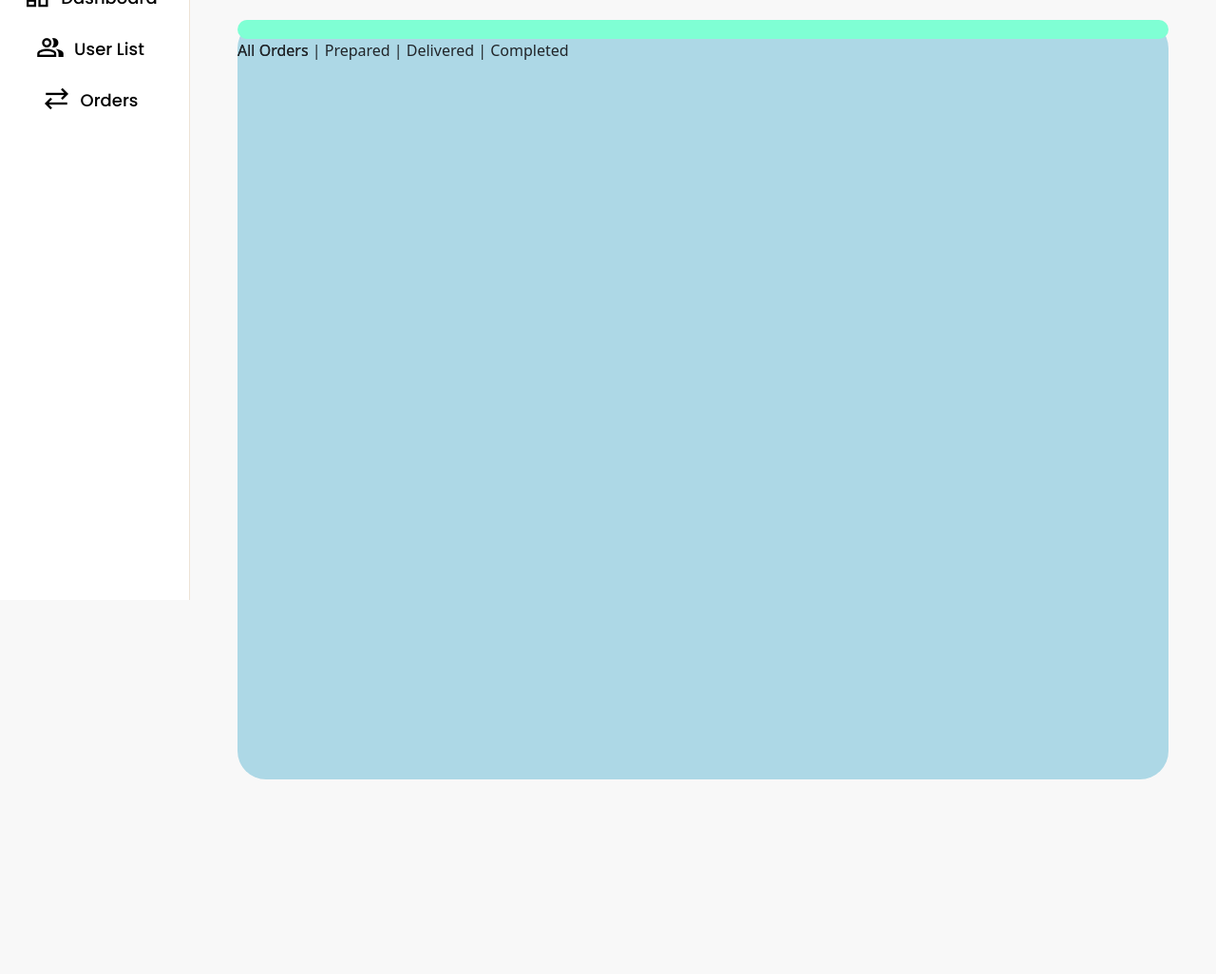
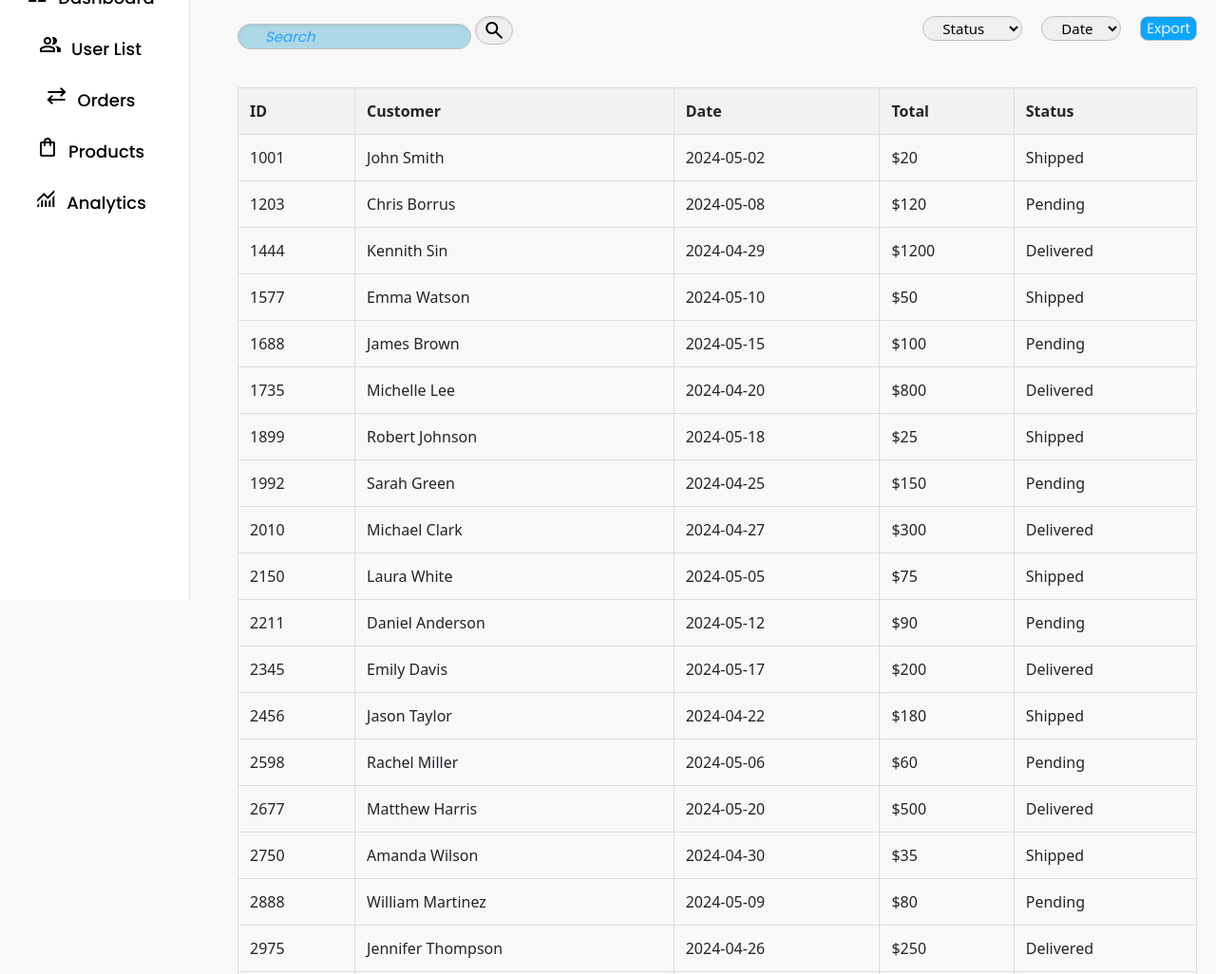
Before and after one commit to Johnsaro/BizBazaar, a plain HTML site: page src/D-Order Catalog/Order.html in a window 1280 px wide. Shown: the part 168-1194 px from the top of the page at 95% size. Drawn offline with nearby package versions, Linux system fonts and the light colour scheme.

Commit message:
Add New UI and filter in table view order list

```diff
--- /dev/null
+++ b/src/D-Order Catalog/Components/Order-Template.css
@@ -0,0 +1,185 @@
+body {
+  margin: 0;
+  padding-left: 90px;
+  margin-top: 120px;
+  margin-left: 160px;
+  margin-right: 20px;
+  background-color: rgb(248, 248, 248);
+}
+
+.Header-title {
+  height: 45px;
+  display: flex;
+  flex-direction: row;
+  justify-content: space-between;
+  text-align: center;
+}
+
+.page-title {
+  font-size: 30px;
+  font-family: "Poppins", sans-serif;
+}
+
+.notifications-icon {
+  height: 30px;
+}
+
+.notifications-icon-container {
+  position: relative;
+}
+
+.notifications-count {
+  position: absolute;
+  top: -2px;
+  right: -5px;
+  background-color: rgb(200, 0, 0);
+  color: white;
+  font-size: 11px;
+  padding-left: 5px;
+  padding-right: 5px;
+  padding-top: 2px;
+  padding-bottom: 2px;
+  border-radius: 10px;
+}
+
+/* .container-wrap{
+    height: 100vh;
+    background-color: lightblue;
+    margin-top: 24px;
+    margin-right: 30px;
+    border-radius: 30px;
+  } */
+
+.header-status {
+  height: 20px;
+  background-color: aquamarine;
+  padding-top: 20px;
+  display: flex;
+  justify-content: left;
+  border-radius: 30px;
+}
+
+span {
+  color: white;
+  font-size: 24px;
+  padding-top: 4px;
+  padding-right: 4px;
+  margin-right: 5px;
+}
+
+header {
+  height: 64px;
+  background-color: rgb(30, 136, 229);
+  display: flex;
+  flex-direction: row;
+  justify-content: space-between;
+  align-items: center;
+  padding: 4px 16px;
+
+  position: fixed;
+  top: 0;
+  left: 0;
+  right: 0;
+  z-index: 100;
+}
+
+.user-profile-settings {
+  /*admin panel sidebar*/
+  height: 40px;
+  width: 120px;
+  display: flex;
+  justify-content: center;
+}
+
+.app-logo {
+  width: 36px;
+}
+
+.btn-icon {
+  color: rgb(255, 255, 255);
+  background-color: rgb(30, 136, 229);
+  height: 40px;
+  width: 45px;
+  border: none;
+  border-radius: 30px;
+
+  font-size: 2em;
+  cursor: pointer;
+}
+
+.logo {
+  position: absolute;
+  top: 0;
+}
+
+.middle-section {
+  height: 40px;
+  width: 80px;
+  width: 300px;
+  background-color: aqua;
+}
+.right-section {
+  display: flex;
+  justify-content: space-between;
+  flex-direction: row;
+  text-align: center;
+  height: 40px;
+  width: 120px;
+}
+.profile-icon {
+  color: white;
+  height: 22px;
+  padding-top: 2px;
+  margin-left: 12px;
+}
+
+.admin-panel-side {
+  font-family: "Poppins", sans-serif;
+  color: black;
+  font-weight: 700;
+  font-size: 24px;
+  text-align: center;
+  padding-top: 12px;
+}
+
+.main-sidebar {
+  position: fixed;
+  left: 0;
+  bottom: 0;
+  top: 72px;
+  /* background-color: rgb(238, 171, 171); */
+  width: 200px;
+  z-index: 200;
+  padding-top: 5px;
+  border-right-width: 1px;
+  border-right-style: solid;
+  border-right-color: rgb(237, 227, 213);
+  background-color: white;
+}
+.sidebar-link {
+  display: flex;
+  justify-content: center;
+  cursor: pointer;
+
+  margin: 20px;
+  transition: backgroud-color 0.15s;
+}
+
+.sidebar-link:hover {
+  background-color: rgb(243, 234, 223);
+}
+
+.sidebar-icon {
+  font-size: 30px;
+  margin-right: 6px;
+  color: black;
+}
+
+.sidebar-title {
+  font-family: "Poppins", sans-serif;
+  font-size: 18px;
+  font-weight: 500;
+  text-align: center;
+  padding-top: 7px;
+  color: black;
+}
--- a/src/D-Order Catalog/Components/Table-style.css
+++ b/src/D-Order Catalog/Components/Table-style.css
@@ -1,11 +1,72 @@
 .search-filter-container {
   margin-top: 20px;
+  margin-bottom: 40px;
+  display: flex;
+  flex-direction: row;
+  justify-content: space-between;
 }
 
-.search-bar,
+.filter-section {
+  direction: flex;
+  justify-content: center;
+}
+
+.dropdown-section {
+  flex: 1;
+  display: flex;
+  text-align: center;
+  justify-content: right;
+}
+
 .filter-dropdown {
-  border-radius: 16px;
-  border-width: 1px solid rgb(160, 156, 156);
+  height: 26px;
+  margin-right: 20px;
+  padding-left: 16px;
+  font-size: 15px;
+  font-weight: 400;
+  border-radius: 20px;
+  border: 1px solid rgb(192, 192, 192);
+}
+.search-bar {
+  justify-content: center;
+  background-color: lightblue;
+  font-size: 15px;
+  font-weight: 400;
+  border-radius: 20px;
+  padding-left: 20px;
+  border: 1px solid rgb(192, 192, 192);
+  box-shadow: inset 1px 2px 3px rgba(0, 0, 0, 0.05);
+}
+
+.search-bar::placeholder {
+  padding: 8px;
+  font-family: "Poppins", sans-serif;
+  color: #23a3ff;
+  font-style: italic;
+}
+
+.error {
+  margin-top: 20px;
+  font-family: "Poppins", sans-serif;
+}
+
+.filter-btn {
+  height: 30px;
+  width: 40px;
+  border-radius: 20px;
+  border: 1px solid rgb(192, 192, 192);
+  box-shadow: inset 1px 2px 3px rgba(0, 0, 0, 0.05);
+  width: 40px;
+}
+
+.filter-btn:hover {
+  box-shadow: inset 1px 2px 3px rgba(0, 0, 0, 0.05);
+}
+
+.filter-icon {
+  color: black;
+  padding: 1px;
+  font-size: 8px;
 }
 
 .filter-dropdown {
@@ -13,14 +74,23 @@
 }
 
 .export-btn {
-  margin-left: 50%;
-  border: none;
+  height: 26px;
   border-radius: 8px;
+  border: 1px solid rgb(192, 192, 192);
+  box-shadow: inset 1px 2px 3px rgba(0, 0, 0, 0.05);
   background-color: rgb(12, 166, 255);
   color: #f1f1f1;
+  font-size: 15px;
+  font-family: "Poppins", sans-serif;
+  transition: background-color 0.28s, color 0.15s;
 }
 
-.order-table {
+.export-btn:hover {
+  background-color: #3ace69;
+  color: black;
+}
+
+.data-table {
   width: 100%;
   border-collapse: collapse;
   margin: 20px 0;
@@ -28,27 +98,27 @@
   text-align: left;
 }
 
-.order-table caption {
+.data-table caption {
   font-size: 18px;
   margin-bottom: 10px;
   font-weight: bold;
 }
 
-.order-table th,
-.order-table td {
+.data-table th,
+.data-table td {
   padding: 12px;
   border: 1px solid #ddd;
 }
 
-.order-table th {
+.data-table th {
   background-color: #f2f2f2;
 }
 
-.order-table tr:nth-child(even) {
+.data-table tr:nth-child(even) {
   background-color: #f9f9f9;
 }
 
-.order-table tr:hover {
+.data-table tr:hover {
   background-color: #f1f1f1;
 }
 
--- a/src/D-Order Catalog/Order.html
+++ b/src/D-Order Catalog/Order.html
@@ -11,13 +11,15 @@
   <head>
     <meta charset="UTF-8" />
     <meta name="viewport" content="width=device-width, initial-scale=1.0" />
-    <title>Admin panel</title>
+    <title>Orders</title>
+
+    <link rel="stylesheet" href="Components/Order-Template.css" />
+    <link rel="stylesheet" href="Components/Table-style.css">
 
     <link rel="stylesheet" href="https://cdnjs.cloudflare.com/ajax/libs/font-awesome/6.5.2/css/all.min.css" integrity="sha512-SnH5WK+bZxgPHs44uWIX+LLJAJ9/2PkPKZ5QiAj6Ta86w+fsb2TkcmfRyVX3pBnMFcV7oQPJkl9QevSCWr3W6A==" crossorigin="anonymous" referrerpolicy="no-referrer" />
     <link rel="stylesheet" href="https://fonts.googleapis.com/css2?family=Material+Symbols+Outlined:opsz,wght,FILL,GRAD@24,400,0,0"/>
     <link rel="preconnect" href="https://fonts.googleapis.com">
     <link rel="preconnect" href="https://fonts.gstatic.com" crossorigin>
-    <link rel="stylesheet" href="Components/Template.css" />
     <link href="https://fonts.googleapis.com/css2?family=Poppins:wght@400;500;600;700&family=Raleway:ital,wght@0,100..900;1,100..900&display=swap" rel="stylesheet">
     <link href="https://cdn.jsdelivr.net/npm/bootstrap@5.0.2/dist/css/bootstrap.min.css" rel="stylesheet" integrity="sha384-EVSTQN3/azprG1Anm3QDgpJLIm9Nao0Yz1ztcQTwFspd3yD65VohhpuuCOmLASjC" crossorigin="anonymous">
   </head>
@@ -69,22 +71,6 @@
     border-radius: 10px;
   }
 
-  .container-wrap{
-    height: 100vh;
-    background-color: lightblue;
-    margin-top: 24px;
-    margin-right: 30px;
-    border-radius: 30px;
-  }
-
-  .header-status {
-    height: 20px;
-    background-color: aquamarine;
-    padding-top: 20px;
-    display: flex;
-    justify-content: left;
-    border-radius: 30px;
-  }
 
   </style>
   <body>
@@ -126,6 +112,20 @@
             </span>
           <span class="sidebar-title"> Orders</span>
       </div>
+
+      <div class="sidebar-link" data-target="../D-Products/Products.html">
+        <span class="sidebar-icon material-symbols-outlined">
+          shopping_bag
+          </span>
+          <span class="sidebar-title">Products</span>
+      </div>
+
+      <div class="sidebar-link" data-target="../D-Analytics/Analytics.html">
+        <span class="sidebar-icon material-symbols-outlined">
+          monitoring
+          </span>
+          <span class="sidebar-title">Analytics</span>
+      </div>
     </nav>
 
     <main>
@@ -135,37 +135,75 @@
             Order
         </div>
         <div class="notifications-icon-container">
-            <img class="notifications-icon" src="notifications.svg" />
+            <img class="notifications-icon" src="../../Img/notification.svg" />
             <div class="notifications-count">5</div>
           </div>
       </div>
 
 
-      <div class="container-wrap">
-        <div class="header-status">
-            <div class="all-orders">
-                All Orders
-            </div>
-        </div>
-        All Orders | Prepared | Delivered | Completed
-    </div>
-    </main>
-
-    <script>
-
-      document.addEventListener("DOMContentLoaded", () => {
-        document.querySelectorAll(".sidebar-link").forEach((link) => {
-          link.addEventListener("click", () => {
-            const target = link.getAttribute("data-target");
-            if (target) {
-              window.location.href = target;
-            }
-          });
-        });
-      });
+      <!-- <div class="container-wrap"> -->
 
 
-  </script>
+    <div class="search-filter-container">
+      <div class="filter-section">
+      <input type="text" class="search-bar" id="filterInput" placeholder="Search">
+            <!-- <p id="errorMessage" class="error"></p> -->
+      <button class="filter-btn" type="button" onclick="filterTable()">
+        <span class="filter-icon material-symbols-outlined">
+          search
+        </span>
+      </button>
+    </div>
+
+    <div class="dropdown-section">
+      <select class="filter-dropdown" id="status-filter">
+        <option value="">Status</option>
+        <option value="shipped">Shipped</option>
+        <option value="pending">Pending</option>
+        <option value="delivered">Delivered</option>
+      </select>
+      <select class="filter-dropdown" id="date-filter">
+        <option value="">Date</option>
+        <option value="latest">Latest</option>
+        <option value="oldest">Oldest</option>
+      </select>
+    </div>
+
+    <button class="export-btn" onclick="exportToExcel()">Export</button>
+
+</div>
+<div id="tableContainer"></div>
+  <p id="errorMessage" class="error"></p>
+        <div class="pagination">
+          <a href="#">&laquo;</a>
+          <a href="Order.html">1</a>
+          <a class="active" href="#">2</a>
+          <a href="#">3</a>
+          <a href="#">4</a>
+          <a href="#">5</a>
+          <a href="#">6</a>
+          <a href="#">&raquo;</a>
+        </div>
+</div>
+</main>
+<!--
+  +--------------------------------------------------------+
+|                     Order List View                    |
++--------------------------------------------------------+
+| Search: [___________] Filter: [Status ▼] [Date ▼]      |
++--------------------------------------------------------+
+| Order ID | Customer Name | Date       | Status  | Total |
+|--------------------------------------------------------|
+| 1001     | John Doe      | 2024-05-01 | Pending | $120  |
+| 1002     | Jane Smith    | 2024-05-02 | Shipped | $80   |
+| 1003     | Alice Johnson | 2024-05-03 | Delivered | $150|
+|--------------------------------------------------------|
+| << Prev | Page 1 of 10 | Next >>                       |
++--------------------------------------------------------+
+
+-->
+
+    <script src="scripts/main.js"></script>
   </body>
 </html>
 
--- /dev/null
+++ b/src/D-Order Catalog/scripts/main.js
@@ -0,0 +1,277 @@
+document.addEventListener("DOMContentLoaded", () => {
+  document.querySelectorAll(".sidebar-link").forEach((link) => {
+    link.addEventListener("click", () => {
+      const target = link.getAttribute("data-target");
+      if (target) {
+        window.location.href = target;
+      }
+    });
+  });
+});
+// Action if user click the sidebar options
+
+// Function to export the table data to Excel
+function exportToExcel() {
+  // Select the table with the class "order-table"
+  const table = document.querySelector("#tableContainer");
+  // Ensure the table element exists
+  if (!table) {
+    console.error("Table element not found");
+    return;
+  }
+  // Select all rows in the table
+  const rows = table.querySelectorAll("tr");
+  // Initialize a string to hold CSV content
+  let csvContent = "data:text/csv;charset=utf-8,";
+  // Iterate over each row in the table
+  rows.forEach(function (row) {
+    // Select all cells (both td and th) in the current row
+    const cells = row.querySelectorAll("td, th");
+    // Initialize an array to hold the data for the current row
+    let rowData = [];
+    // Iterate over each cell in the current row
+    cells.forEach(function (cell) {
+      // Add the text content of the cell to the rowData array, trimming any extra whitespace
+      rowData.push(cell.textContent.trim());
+    });
+    // Join the rowData array into a comma-separated string and add it to the CSV content
+    csvContent += rowData.join(",") + "\r\n";
+  });
+  // Encode the CSV content as a URI
+  const encodedUri = encodeURI(csvContent);
+  // Create a temporary link element
+  const link = document.createElement("a");
+  // Set the href attribute of the link to the encoded URI
+  link.setAttribute("href", encodedUri);
+  // Set the download attribute of the link to specify the filename
+  link.setAttribute("download", "order_list.csv");
+  // Append the link to the document body
+  document.body.appendChild(link);
+  // Programmatically click the link to trigger the download
+  link.click();
+  // Remove the link from the document after the download is triggered
+  document.body.removeChild(link);
+}
+
+//Filtering a table
+const data = [
+  {
+    id: 1001,
+    customer: "John Smith",
+    date: "2024-05-02",
+    total: "$20",
+    status: "Shipped",
+  },
+  {
+    id: 1203,
+    customer: "Chris Borrus",
+    date: "2024-05-08",
+    total: "$120",
+    status: "Pending",
+  },
+  {
+    id: 1444,
+    customer: "Kennith Sin",
+    date: "2024-04-29",
+    total: "$1200",
+    status: "Delivered",
+  },
+  {
+    id: 1577,
+    customer: "Emma Watson",
+    date: "2024-05-10",
+    total: "$50",
+    status: "Shipped",
+  },
+  {
+    id: 1688,
+    customer: "James Brown",
+    date: "2024-05-15",
+    total: "$100",
+    status: "Pending",
+  },
+  {
+    id: 1735,
+    customer: "Michelle Lee",
+    date: "2024-04-20",
+    total: "$800",
+    status: "Delivered",
+  },
+  {
+    id: 1899,
+    customer: "Robert Johnson",
+    date: "2024-05-18",
+    total: "$25",
+    status: "Shipped",
+  },
+  {
+    id: 1992,
+    customer: "Sarah Green",
+    date: "2024-04-25",
+    total: "$150",
+    status: "Pending",
+  },
+  {
+    id: 2010,
+    customer: "Michael Clark",
+    date: "2024-04-27",
+    total: "$300",
+    status: "Delivered",
+  },
+  {
+    id: 2150,
+    customer: "Laura White",
+    date: "2024-05-05",
+    total: "$75",
+    status: "Shipped",
+  },
+  {
+    id: 2211,
+    customer: "Daniel Anderson",
+    date: "2024-05-12",
+    total: "$90",
+    status: "Pending",
+  },
+  {
+    id: 2345,
+    customer: "Emily Davis",
+    date: "2024-05-17",
+    total: "$200",
+    status: "Delivered",
+  },
+  {
+    id: 2456,
+    customer: "Jason Taylor",
+    date: "2024-04-22",
+    total: "$180",
+    status: "Shipped",
+  },
+  {
+    id: 2598,
+    customer: "Rachel Miller",
+    date: "2024-05-06",
+    total: "$60",
+    status: "Pending",
+  },
+  {
+    id: 2677,
+    customer: "Matthew Harris",
+    date: "2024-05-20",
+    total: "$500",
+    status: "Delivered",
+  },
+  {
+    id: 2750,
+    customer: "Amanda Wilson",
+    date: "2024-04-30",
+    total: "$35",
+    status: "Shipped",
+  },
+  {
+    id: 2888,
+    customer: "William Martinez",
+    date: "2024-05-09",
+    total: "$80",
+    status: "Pending",
+  },
+  {
+    id: 2975,
+    customer: "Jennifer Thompson",
+    date: "2024-04-26",
+    total: "$250",
+    status: "Delivered",
+  },
+  {
+    id: 3030,
+    customer: "Kevin Garcia",
+    date: "2024-05-14",
+    total: "$45",
+    status: "Shipped",
+  },
+  {
+    id: 3150,
+    customer: "Linda Robinson",
+    date: "2024-05-19",
+    total: "$110",
+    status: "Pending",
+  },
+];
+
+const renderTable = () => {
+  const tableContainer = document.getElementById("tableContainer");
+  const table = document.createElement("table");
+  table.id = "dataTable";
+  table.className = "data-table";
+
+  const caption = document.createElement("caption");
+  caption.textContent = "Order List View";
+  table.appendChild(caption);
+
+  const thead = document.createElement("thead");
+  const headerRow = document.createElement("tr");
+  ["ID", "Customer", "Date", "Total", "Status"].forEach((headerText) => {
+    const th = document.createElement("th");
+    th.textContent = headerText;
+    headerRow.appendChild(th);
+  });
+  thead.appendChild(headerRow);
+  table.appendChild(thead);
+
+  const tbody = document.createElement("tbody");
+  data.forEach((order) => {
+    const row = document.createElement("tr");
+    ["id", "customer", "date", "total", "status"].forEach((key) => {
+      const cell = document.createElement("td");
+      cell.textContent = order[key];
+      row.appendChild(cell);
+    });
+    tbody.appendChild(row);
+  });
+  table.appendChild(tbody);
+
+  tableContainer.innerHTML = ""; // Clear previous table
+  tableContainer.appendChild(table);
+};
+
+const filterTable = () => {
+  console.log("Filtering table...");
+
+  const input = document.getElementById("filterInput").value.toLowerCase();
+  console.log("Input:", input);
+
+  const table = document.getElementById("dataTable");
+  const rows = Array.from(table.getElementsByTagName("tr"));
+  console.log("Rows:", rows);
+
+  let found = false;
+  const errorMessage = document.getElementById("errorMessage");
+
+  errorMessage.innerHTML = ""; // Clear previous error message
+  console.log("Error message cleared.");
+
+  rows.forEach((row, index) => {
+    if (index === 0) return; // Skip header row
+
+    const cells = Array.from(row.getElementsByTagName("td"));
+    console.log("Cells:", cells);
+
+    row.style.display = "none"; // Hide all rows initially
+
+    cells.forEach((cell) => {
+      const text = cell.innerText.toLowerCase();
+      if (text.includes(input)) {
+        row.style.display = ""; // Show the row if it matches
+        found = true;
+        console.log("Match found:", text);
+      }
+    });
+  });
+
+  if (!found) {
+    errorMessage.innerHTML = "No matching records found or invalid input.";
+    console.log("Error: No matching records found.");
+  }
+};
+
+// Initial table rendering
+document.addEventListener("DOMContentLoaded", renderTable);
```
